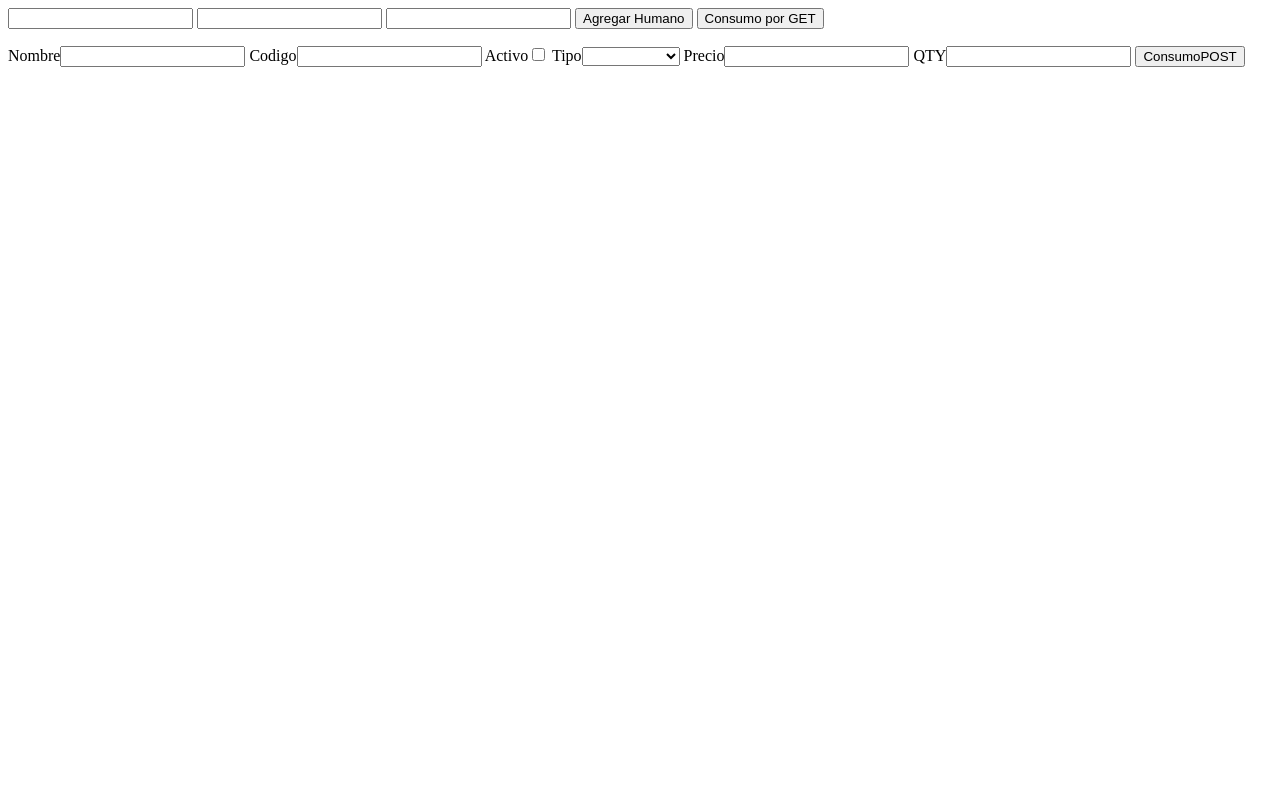
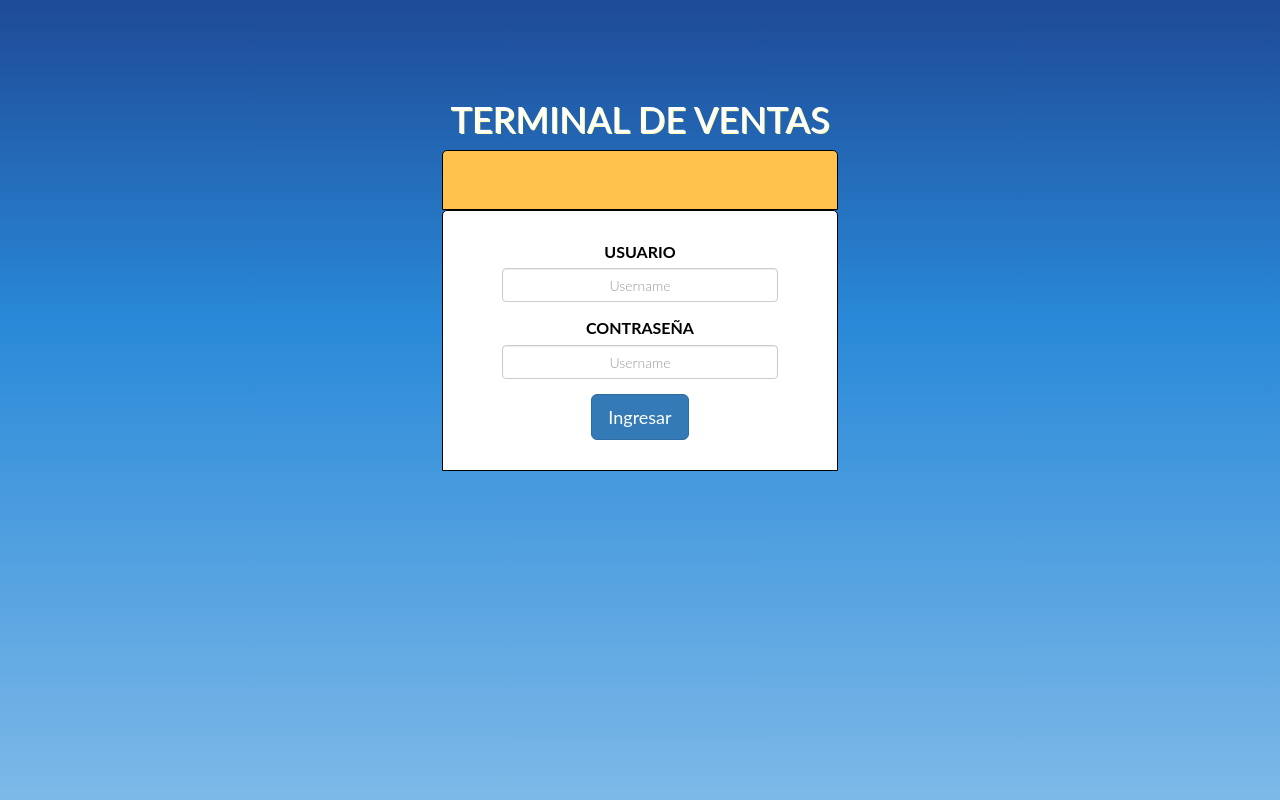
Before and after one commit to PabloCabezasA/Project_django, a Django app: page / in a window 1280 px wide. Run offline with Django 3.2, Linux system fonts and the light colour scheme; some libraries are stand-ins or nearby versions.

Commit message:
Se agrega opcion de login, ademas de mejora el css de los menus

```diff
--- a/Project_django/apps/terminal_venta/urls.py
+++ b/Project_django/apps/terminal_venta/urls.py
@@ -1,5 +1,6 @@
 from django.conf.urls import  url
 from django.conf import settings
+from django.contrib.auth.decorators import login_required
 from Project_django.apps.terminal_venta import models
 from Project_django.apps.terminal_venta import views
 from Project_django.apps.terminal_venta.serializers import ProductSerializerList, ProductSerializerDetail, OrderSerializerList
@@ -12,7 +13,7 @@ urlpatterns = [
     url(r'^product_product_list/$', views.ListProductView.as_view(), name='product-list'),
     url(r'^product_product_form/edit/(?P<pk>\d+)/$', views.EditProductView.as_view(), name='product-edit'),
     url(r'^terminal_view/$', 'Project_django.apps.terminal_venta.views.terminal_view', name='terminal-view'),
-    url(r'^terminal_orden/$', views.ListTerminalView.as_view(), name='terminal-orden'),
+    url(r'^terminal_orden/$', login_required(views.ListTerminalView.as_view()), name='terminal-orden'),
     url(r'^terminal_orden_form/edit/(?P<pk>\d+)/$', views.UpdateTerminalView.as_view(), name='terminal-orden-edit'),
     url(r'^snippets/$', ProductSerializerList.as_view()),
     url(r'^snippets/(?P<name>\w+)/(?P<code>\w)/$', ProductSerializerDetail.as_view()),
--- a/Project_django/apps/terminal_venta/views.py
+++ b/Project_django/apps/terminal_venta/views.py
@@ -1,11 +1,12 @@
-from Project_django.apps.terminal_venta.models import Product_product, Terminal_order, Terminal_order_line
-from Project_django.apps.terminal_venta import forms
 from django.views.generic import CreateView, ListView, DetailView, UpdateView, DeleteView
 from django.contrib import messages
 from django.shortcuts import render_to_response, redirect
 from django.template.context import RequestContext
 from django.db.models import Q
 from django.http import HttpResponse
+from Project_django.apps.terminal_venta.models import Product_product, Terminal_order, Terminal_order_line
+from Project_django.apps.terminal_venta import forms
+
 import json
 import simplejson
 import random
--- a/Project_django/settings.py
+++ b/Project_django/settings.py
@@ -113,6 +113,8 @@ STATICFILES_DIRS = (
     os.path.join(BASE_DIR, 'static'),
 )
 
+LOGIN_URL='/'
+
 STATICFILES_FINDERS = ("django.contrib.staticfiles.finders.FileSystemFinder",
                        "django.contrib.staticfiles.finders.AppDirectoriesFinder",
                        )
--- a/Project_django/urls.py
+++ b/Project_django/urls.py
@@ -6,8 +6,9 @@ from django.conf.urls import patterns
 
 urlpatterns = [
     # Examples:
-     url(r'^$', 'Project_django.views.index', name='index'),
-     url(r'^login/$', 'Project_django.views.login', name='login'),
+#para ejemplos     url(r'^$', 'Project_django.views.index', name='index'),
+     url(r'^$', 'Project_django.views.user_login', name='login'),
+     url(r'^logout/$', 'Project_django.views.user_logout', name='logout'),
      url(r'^curso1/', include('Project_django.apps.curso1.urls' , namespace="curso1")),
      url(r'^terminal/', include('Project_django.apps.terminal_venta.urls' , namespace="terminal")),
      url(r'^media/(?P<path>.*)$','django.views.static.serve',
--- a/Project_django/views.py
+++ b/Project_django/views.py
@@ -14,7 +14,7 @@ def index(request):
         return render_to_response('index_project/index.html',{'respuesta':respuesta,'xml':xml_enviado},context_instance=RequestContext(request))
     return render(request, 'index_project/angular_tuto.html')
 
-def login(request):
+def user_login(request):
     logout(request)
     username = password = ''
     if request.POST:
@@ -24,8 +24,12 @@ def login(request):
         if user is not None:
             if user.is_active:
                 login(request, user)
-                return HttpResponseRedirect('/curso1/')
+                return HttpResponseRedirect('/terminal/')
         else:
             messages.error(request, 'Usuario o Clave incorrecta')
             return render_to_response('login/login.html', context_instance=RequestContext(request))
     return render_to_response('login/login.html', context_instance=RequestContext(request))
+
+def user_logout(request):
+    logout(request)
+    return HttpResponseRedirect('/')
--- /dev/null
+++ b/static/project_django/src/css/login.css
@@ -0,0 +1,71 @@
+body {
+	/* Permalink - use to edit and share this gradient: http://colorzilla.com/gradient-editor/#1e4a96+0,2989d8+40,7db9e8+100 */
+	background: rgb(30,74,150); /* Old browsers */
+	background: -moz-linear-gradient(top,  rgba(30,74,150,1) 0%, rgba(41,137,216,1) 40%, rgba(125,185,232,1) 100%); /* FF3.6-15 */
+	background: -webkit-linear-gradient(top,  rgba(30,74,150,1) 0%,rgba(41,137,216,1) 40%,rgba(125,185,232,1) 100%); /* Chrome10-25,Safari5.1-6 */
+	background: linear-gradient(to bottom,  rgba(30,74,150,1) 0%,rgba(41,137,216,1) 40%,rgba(125,185,232,1) 100%); /* W3C, IE10+, FF16+, Chrome26+, Opera12+, Safari7+ */
+	filter: progid:DXImageTransform.Microsoft.gradient( startColorstr='#1e4a96', endColorstr='#7db9e8',GradientType=0 ); /* IE6-9 */
+	font-size: 16px;
+	font-family: 'Lato', sans-serif;
+	font-weight: 300;
+	margin: 0;
+	color: black;
+	text-transform: uppercase;
+}
+
+
+#login-form{
+    border : 1px solid;
+    margin-top: 0px;
+    background-color: white;
+    text-align: center;
+	border-radius: 5px 5px 0 0;
+}
+
+#login-form > div{
+    padding: 0px;
+}
+
+#login-form >div:nth-of-type(1){
+    margin-top: 30px;
+}
+
+#login-form > div:nth-of-type(3){
+    margin-bottom: 30px;
+}
+
+.input-login{
+	text-align: center;
+	width: 70%;
+	margin: auto;
+}
+
+.box-header {
+	background-color: #ffc34d;
+	border: 1px solid;
+	border-radius: 5px 5px 0 0;
+	text-align: center;
+	text-transform: uppercase;
+	height: 60px;
+}
+
+.top-title{
+	margin-top: 80px;
+	text-align: center;
+	text-transform: uppercase;
+}
+
+.top-title > h1{
+	text-shadow: 1.3px 1.3px #FFFFAE;
+	color: white;
+}
+
+h2 {
+	text-transform: uppercase;
+	text-align: center;
+	color: white;
+	font-weight: 400;
+	letter-spacing: 1px;
+	font-size: 1.4em;
+	line-height: 2.8em;
+}
--- a/static/project_django/src/css/terminal_venta.css
+++ b/static/project_django/src/css/terminal_venta.css
@@ -94,3 +94,7 @@
     padding-top: 10px;
     margin-top : -22px;
 }
+
+#menu-principal{
+    text-transform: uppercase;
+}
--- a/templates/login/login.html
+++ b/templates/login/login.html
@@ -2,26 +2,44 @@
 <html>
 	<header>
 	  <link href="{% static "project_django/bootstrap_3_dist/css/bootstrap.min.css" %}" rel="stylesheet">
+	<link rel="stylesheet" type="text/css" href="{% static 'project_django/src/css/login.css' %}">
 	</header>
+
 	<body>
 	<div class="container-fluid">
 		<div class="row">
-			  <div class="col-md--col-md-12">
-			  		{% if messages %}
+				<div class=" col-md-12 top-title">
+					<h1 id="title">Terminal de Ventas</h1>
+				</div>
+
+			  <div class="col-md-offset-4 col-md-4 col-md-offset-4">
+			      {% if messages %}
 					<ul class="messages">
 					    {% for message in messages %}
 					    	<li{% if message.tags %} class="{{ message.tags }}"{% endif %}>{{ message }}</li>
 					    {% endfor %}
 					</ul>
-					{% endif %}
-				  <form action="." method="post">
+				   {% endif %}
+
+			      <div class="box-header">
+						<h2></h2>
+				  </div>
+
+				  <form action="." method="post" id="login-form">
 				  	  {% csrf_token %}
-		    		  <label for="your_name">Usuario: </label>
-		    		  <input type="text" id="username" name="username"  placeholder="Username">
-		    		  <label for="your_name">Pass: </label>
-		    		  <input type="password" id="password" name="password"  placeholder="Username">
-		    		  <input type="submit" value="Ingresar">
+		    		 <div class="form-group">
+			    		  <label for="username">usuario</label></br>
+			    		  <input type="text" class="form-control input-md input-login" id="username" name="username"  placeholder="Username">
+		    		 </div>
+					 <div class="form-group">
+		    		  <label for="password">contraseña</label></br>
+		    		  <input type="password" class="form-control input-md input-login" id="password" name="password"  placeholder="Username">
+		    		 </div>
+		    		 <div>
+		    		  <input type="submit" class="btn btn-primary btn-lg" value="Ingresar" id="input-button-login">
+				  	 </div>
 				  </form>
+
 			  </div>
 		</div>
 	</div>
```
Also changed, not shown: Project_django/apps/terminal_venta/templates/product/base.html (+14 -1 lines), 5 other files.
